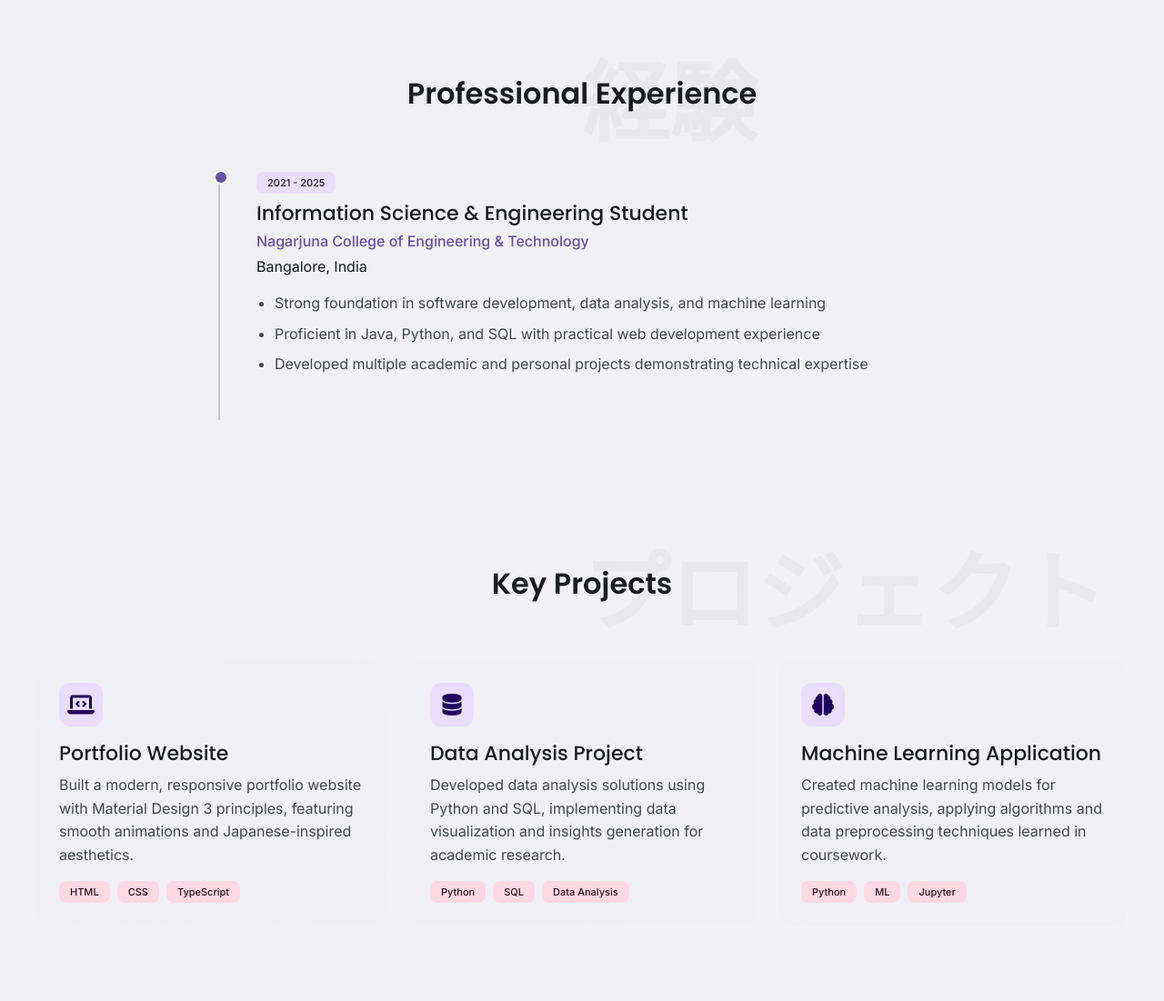
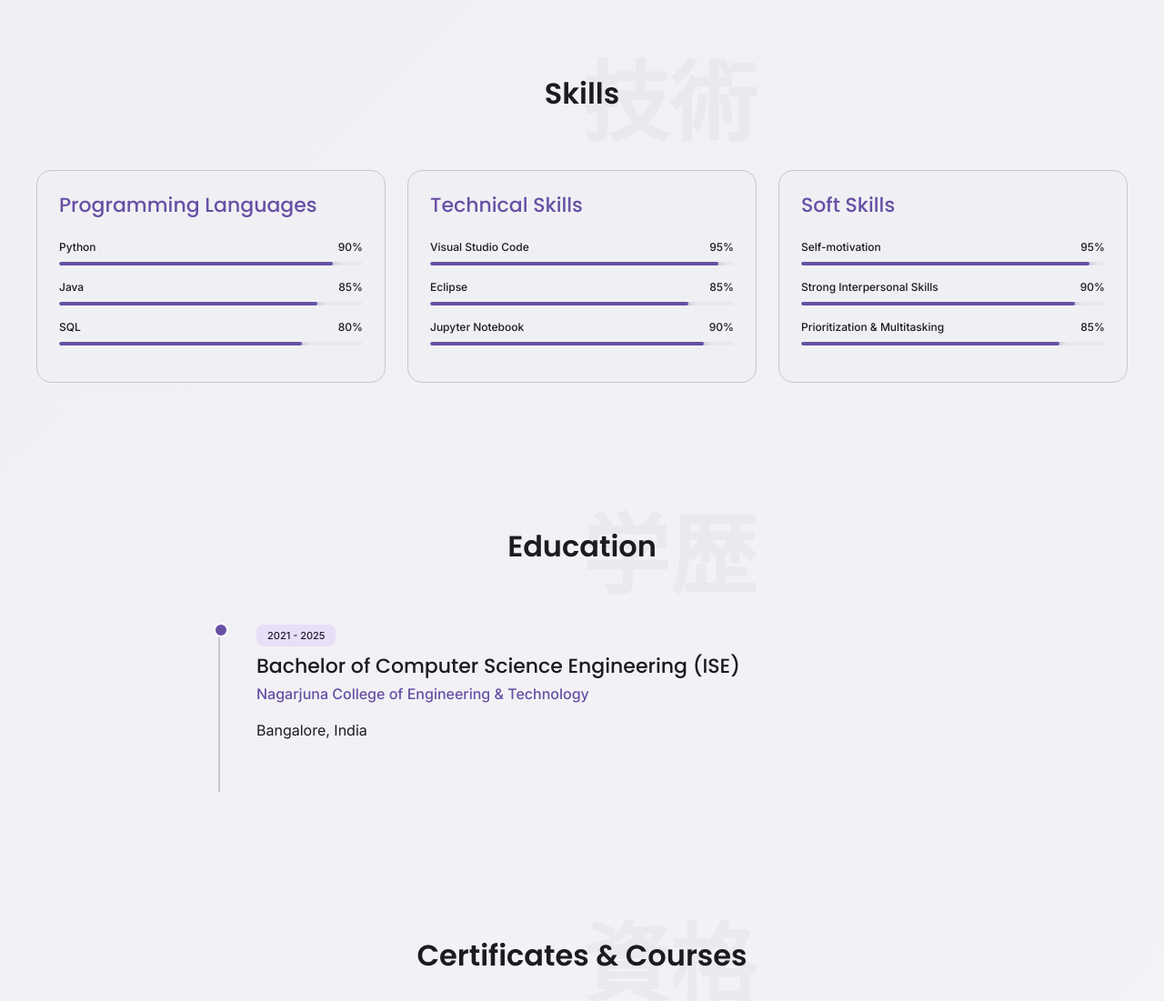
Before and after one commit to KAkashReddy/My-portfolio, a website built with Vite: page index.html in a window 1280 px wide. Shown: the part 1437-2538 px from the top of the page at 91% size. Built offline with nearby package versions, Linux system fonts and the light colour scheme; some packages are replaced by stand-ins of ours; animation ran at ten frames a second.

Commit message:
Remove Professional Experience and Key Projects sections

```diff
--- a/index.html
+++ b/index.html
@@ -27,8 +27,6 @@
           <ul>
             <li><a href="#home">Home</a></li>
             <li><a href="#about">About</a></li>
-            <li><a href="#experience">Experience</a></li>
-            <li><a href="#projects">Projects</a></li>
             <li><a href="#skills">Skills</a></li>
             <li><a href="#education">Education</a></li>
             <li><a href="#contact">Contact</a></li>
@@ -58,7 +56,7 @@
           <p class="hero-description">I craft beautiful and functional web experiences with a focus on user experience
             and modern design principles.</p>
           <div class="hero-btns">
-            <a href="#projects" class="btn btn-primary">View Work</a>
+            <a href="#skills" class="btn btn-primary">View Skills</a>
             <a href="#contact" class="btn btn-secondary">Contact Me</a>
           </div>
         </div>
@@ -91,86 +89,6 @@
             Seeking an entry-level position to apply technical expertise and academic knowledge in a dynamic and
             challenging environment.</p>
           <a href="#contact" class="btn btn-primary">Get in touch</a>
-        </div>
-      </div>
-    </section>
-
-    <!-- Professional Experience Section -->
-    <section id="experience" class="section experience reveal">
-      <div class="section-header">
-        <h2>Professional Experience</h2>
-        <div class="section-bg-text">経験</div>
-      </div>
-      <div class="experience-content">
-        <div class="experience-item">
-          <div class="experience-timeline">
-            <span class="year">2021 - 2025</span>
-          </div>
-          <div class="experience-details">
-            <h3>Information Science & Engineering Student</h3>
-            <p class="institution">Nagarjuna College of Engineering & Technology</p>
-            <p class="location">Bangalore, India</p>
-            <ul class="experience-highlights">
-              <li>Strong foundation in software development, data analysis, and machine learning</li>
-              <li>Proficient in Java, Python, and SQL with practical web development experience</li>
-              <li>Developed multiple academic and personal projects demonstrating technical expertise</li>
-            </ul>
-          </div>
-        </div>
-      </div>
-    </section>
-
-    <!-- Projects Section -->
-    <section id="projects" class="section projects reveal">
-      <div class="section-header">
-        <h2>Key Projects</h2>
-        <div class="section-bg-text">プロジェクト</div>
-      </div>
-      <div class="projects-content reveal-stagger">
-        <div class="project-card tilt-card">
-          <div class="project-icon">
-            <i class="fas fa-laptop-code"></i>
-          </div>
-          <div class="project-details">
-            <h3>Portfolio Website</h3>
-            <p>Built a modern, responsive portfolio website with Material Design 3 principles, featuring smooth
-              animations and Japanese-inspired aesthetics.</p>
-            <div class="project-tech">
-              <span class="tech-tag">HTML</span>
-              <span class="tech-tag">CSS</span>
-              <span class="tech-tag">TypeScript</span>
-            </div>
-          </div>
-        </div>
-        <div class="project-card tilt-card">
-          <div class="project-icon">
-            <i class="fas fa-database"></i>
-          </div>
-          <div class="project-details">
-            <h3>Data Analysis Project</h3>
-            <p>Developed data analysis solutions using Python and SQL, implementing data visualization and insights
-              generation for academic research.</p>
-            <div class="project-tech">
-              <span class="tech-tag">Python</span>
-              <span class="tech-tag">SQL</span>
-              <span class="tech-tag">Data Analysis</span>
-            </div>
-          </div>
-        </div>
-        <div class="project-card tilt-card">
-          <div class="project-icon">
-            <i class="fas fa-brain"></i>
-          </div>
-          <div class="project-details">
-            <h3>Machine Learning Application</h3>
-            <p>Created machine learning models for predictive analysis, applying algorithms and data preprocessing
-              techniques learned in coursework.</p>
-            <div class="project-tech">
-              <span class="tech-tag">Python</span>
-              <span class="tech-tag">ML</span>
-              <span class="tech-tag">Jupyter</span>
-            </div>
-          </div>
         </div>
       </div>
     </section>
```
